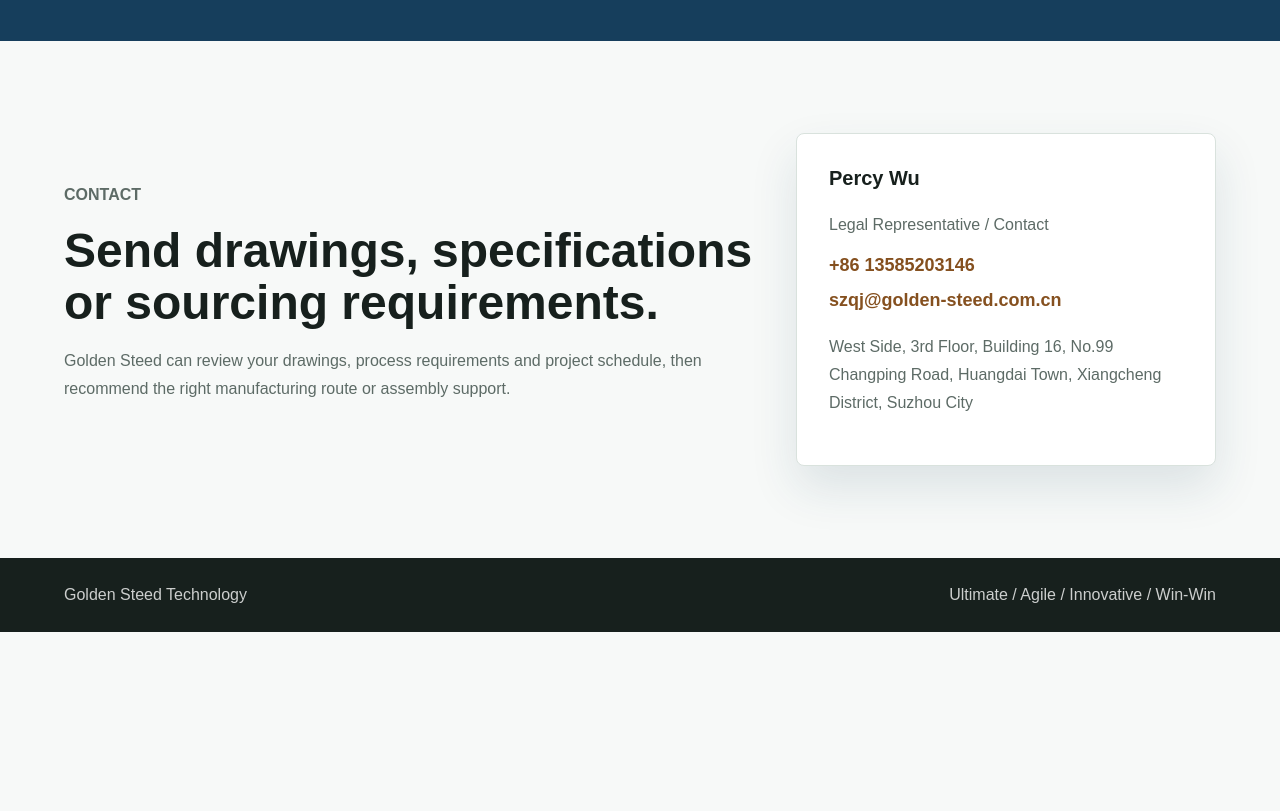
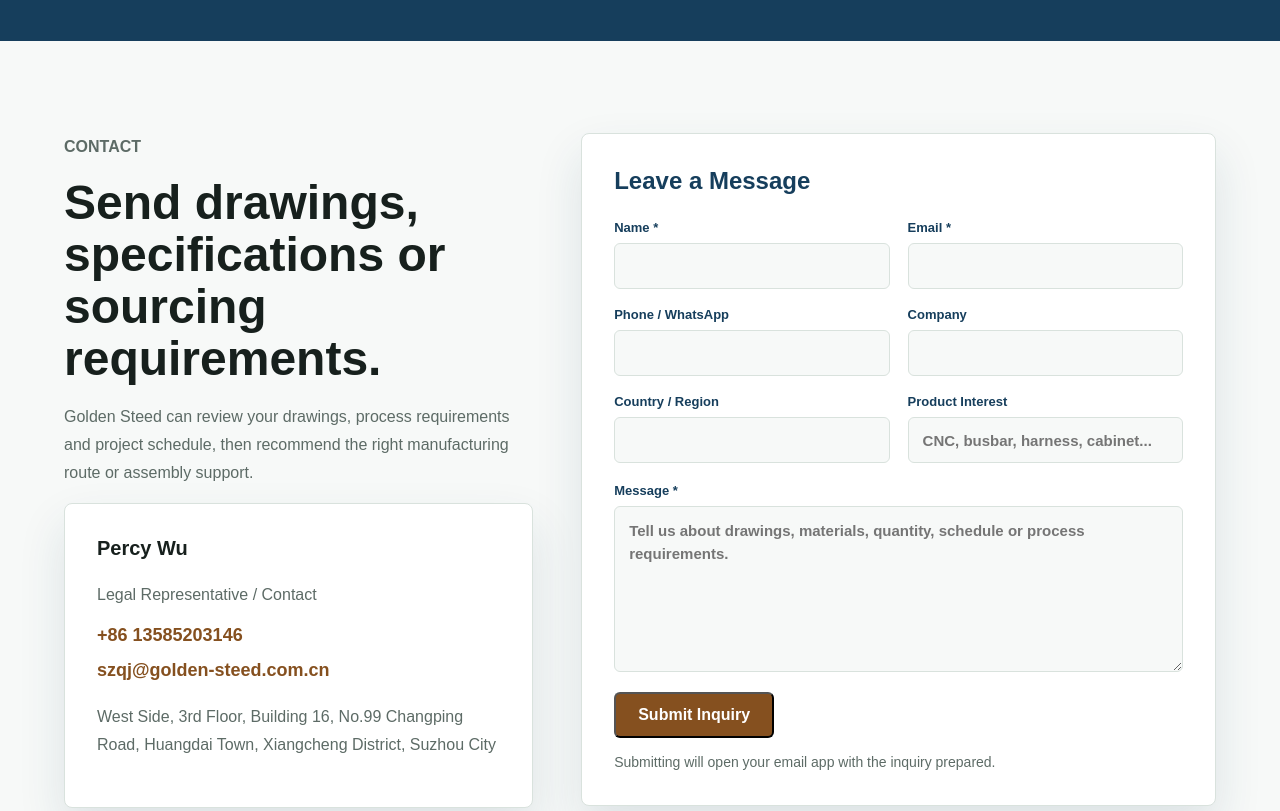
Before and after one commit to HUbHuuu/goldensteed.xyz, a plain HTML site: page index.html in a window 1280 px wide. Shown: the part 5500-6311 px from the top of the page. Before the commit the page ends 6132 px from the top, so only its background shows below. Drawn offline with Linux system fonts and the light colour scheme.

Commit message:
Add contact inquiry form

```diff
--- a/index.html
+++ b/index.html
@@ -188,7 +188,6 @@
             <p class="eyebrow">Contact</p>
             <h2>Send drawings, specifications or sourcing requirements.</h2>
             <p>Golden Steed can review your drawings, process requirements and project schedule, then recommend the right manufacturing route or assembly support.</p>
-        </div>
             <div class="contact-card">
                 <h3>Percy Wu</h3>
                 <p>Legal Representative / Contact</p>
@@ -196,6 +195,42 @@
                 <a href="mailto:szqj@golden-steed.com.cn">szqj@golden-steed.com.cn</a>
                 <p class="address">West Side, 3rd Floor, Building 16, No.99 Changping Road, Huangdai Town, Xiangcheng District, Suzhou City</p>
             </div>
+        </div>
+        <form id="inquiryForm" class="inquiry-form">
+            <h3>Leave a Message</h3>
+            <div class="form-grid">
+                <label>
+                    <span>Name *</span>
+                    <input type="text" name="name" autocomplete="name" required>
+                </label>
+                <label>
+                    <span>Email *</span>
+                    <input type="email" name="email" autocomplete="email" required>
+                </label>
+                <label>
+                    <span>Phone / WhatsApp</span>
+                    <input type="tel" name="phone" autocomplete="tel">
+                </label>
+                <label>
+                    <span>Company</span>
+                    <input type="text" name="company" autocomplete="organization">
+                </label>
+                <label>
+                    <span>Country / Region</span>
+                    <input type="text" name="country" autocomplete="country-name">
+                </label>
+                <label>
+                    <span>Product Interest</span>
+                    <input type="text" name="interest" placeholder="CNC, busbar, harness, cabinet...">
+                </label>
+            </div>
+            <label class="message-field">
+                <span>Message *</span>
+                <textarea name="message" rows="6" required placeholder="Tell us about drawings, materials, quantity, schedule or process requirements."></textarea>
+            </label>
+            <button class="button primary" type="submit">Submit Inquiry</button>
+            <p class="form-note" id="formNote">Submitting will open your email app with the inquiry prepared.</p>
+        </form>
     </section>
 </main>
 
--- a/script.js
+++ b/script.js
@@ -35,3 +35,39 @@
         imageDialog.close();
     }
 });
+
+const inquiryForm = document.querySelector("#inquiryForm");
+const formNote = document.querySelector("#formNote");
+
+inquiryForm.addEventListener("submit", (event) => {
+    event.preventDefault();
+
+    if (!inquiryForm.reportValidity()) {
+        return;
+    }
+
+    const data = new FormData(inquiryForm);
+    const value = (name) => String(data.get(name) || "").trim();
+    const subjectName = value("company") || value("name");
+    const subject = `Golden Steed website inquiry - ${subjectName}`;
+    const body = [
+        "New inquiry from goldensteed.xyz",
+        "",
+        `Name: ${value("name")}`,
+        `Email: ${value("email")}`,
+        `Phone / WhatsApp: ${value("phone") || "-"}`,
+        `Company: ${value("company") || "-"}`,
+        `Country / Region: ${value("country") || "-"}`,
+        `Product Interest: ${value("interest") || "-"}`,
+        "",
+        "Message:",
+        value("message"),
+    ].join("\n");
+
+    const mailto = new URL("mailto:szqj@golden-steed.com.cn");
+    mailto.searchParams.set("subject", subject);
+    mailto.searchParams.set("body", body);
+    window.location.href = mailto.toString();
+
+    formNote.textContent = "Your email app should open with the inquiry prepared. Please send the email to complete your message.";
+});
--- a/styles.css
+++ b/styles.css
@@ -398,9 +398,9 @@
 
 .contact-section {
     display: grid;
-    grid-template-columns: minmax(0, 1fr) 420px;
-    gap: 40px;
-    align-items: center;
+    grid-template-columns: minmax(0, 0.85fr) minmax(520px, 1.15fr);
+    gap: 48px;
+    align-items: start;
     padding: 92px 5vw;
 }
 
@@ -427,6 +427,69 @@
 
 .address {
     margin-top: 22px;
+}
+
+.inquiry-form {
+    padding: 32px;
+    border: 1px solid var(--line);
+    border-radius: 8px;
+    background: var(--white);
+    box-shadow: 0 22px 48px rgba(22, 62, 92, 0.12);
+}
+
+.inquiry-form h3 {
+    margin-bottom: 24px;
+    color: var(--blue);
+    font-size: 24px;
+}
+
+.form-grid {
+    display: grid;
+    grid-template-columns: repeat(2, minmax(0, 1fr));
+    gap: 18px;
+}
+
+.inquiry-form label {
+    display: grid;
+    gap: 8px;
+    color: var(--blue);
+    font-size: 13px;
+    font-weight: 800;
+}
+
+.inquiry-form input,
+.inquiry-form textarea {
+    width: 100%;
+    min-height: 46px;
+    padding: 12px 14px;
+    color: var(--ink);
+    border: 1px solid var(--line);
+    border-radius: 6px;
+    background: var(--paper);
+    font: inherit;
+    font-size: 15px;
+}
+
+.inquiry-form textarea {
+    resize: vertical;
+    line-height: 1.55;
+}
+
+.inquiry-form input:focus,
+.inquiry-form textarea:focus {
+    outline: 3px solid rgba(185, 111, 43, 0.22);
+    border-color: var(--gold);
+}
+
+.message-field {
+    margin: 20px 0;
+}
+
+.form-note {
+    margin: 14px 0 0;
+    color: var(--muted);
+    font-size: 14px;
+    line-height: 1.5;
 }
 
 .site-footer {
@@ -572,7 +635,8 @@
 
     .metrics,
     .capability-grid,
-    .quality-panels {
+    .quality-panels,
+    .form-grid {
         grid-template-columns: 1fr;
     }
 
```
Lines whose indentation alone changed are shown as unchanged.
